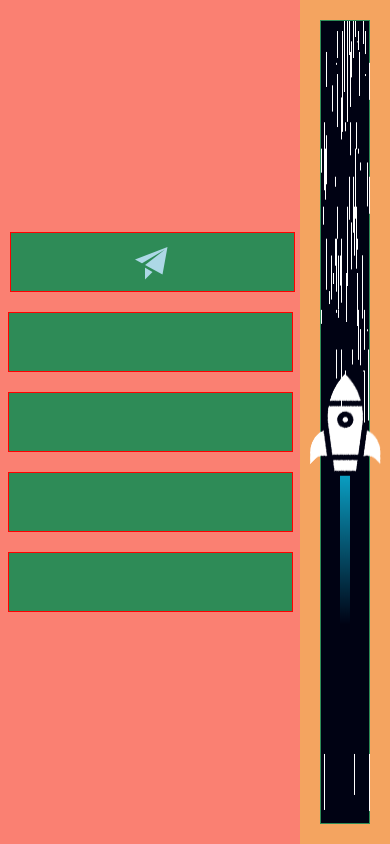
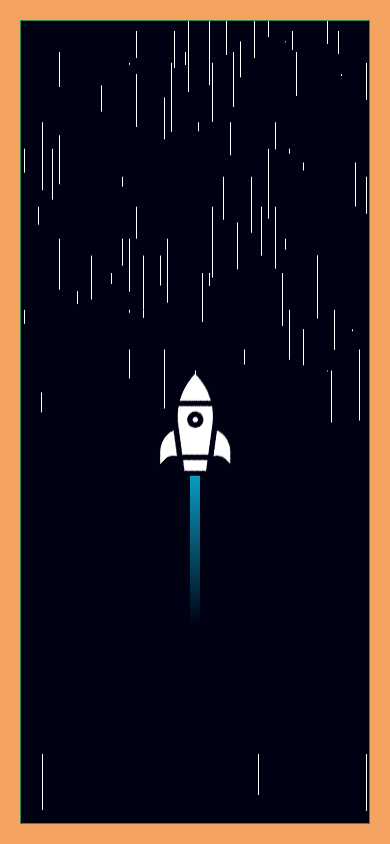
Before and after one commit to yingjieweb/sentry, a Vue app: page /#/spacecraft in a window 390 px wide. Built offline with nearby package versions, Linux system fonts and the light colour scheme.

Commit message:
add css media control Nav display

```diff
--- a/src/App.vue
+++ b/src/App.vue
@@ -2,7 +2,7 @@
   <div id="app">
 
     <el-container style="height: 100%">
-      <el-aside style="background-color: salmon;">
+      <el-aside class="aside" style="background-color: salmon;">
         <SunNav></SunNav>
       </el-aside>
       <el-main style="background-color:sandybrown;">
@@ -34,4 +34,10 @@
     height: 100vh;
     width: 100vw;
   }
+
+  @media only screen and (max-width: 500px) {
+    .aside {
+      display: none;
+    }
+  }
 </style>
--- a/src/components/SunNav.vue
+++ b/src/components/SunNav.vue
@@ -43,8 +43,10 @@
       background-color: seagreen;
 
       &:hover {
-        transform: scaleY(1.1);
-        transition: all 0.3s;
+        i {
+          transform: translateX(50px) rotate(360deg) scale(1.2);
+          transition: all 0.8s;
+        }
       }
 
       i {
```
